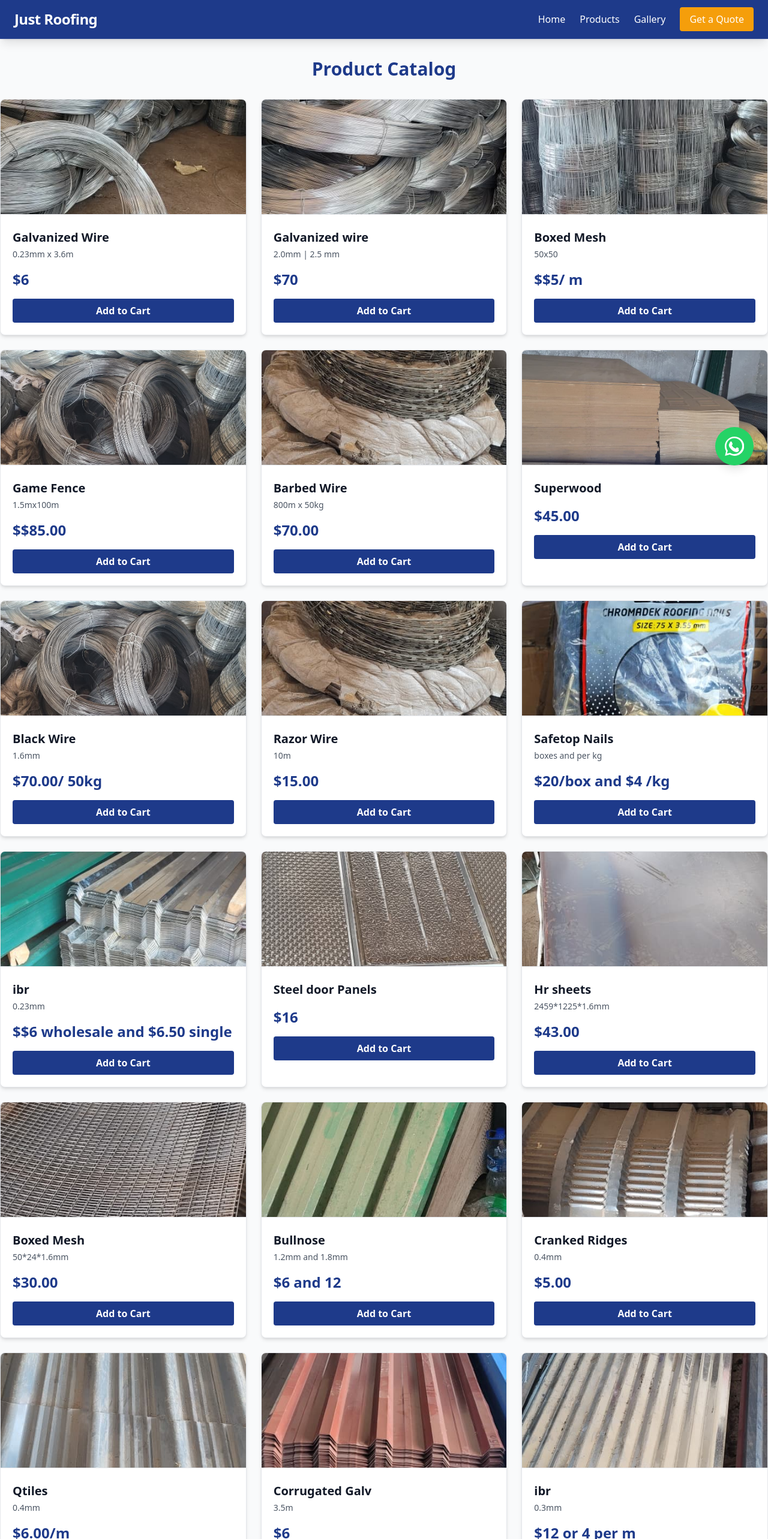
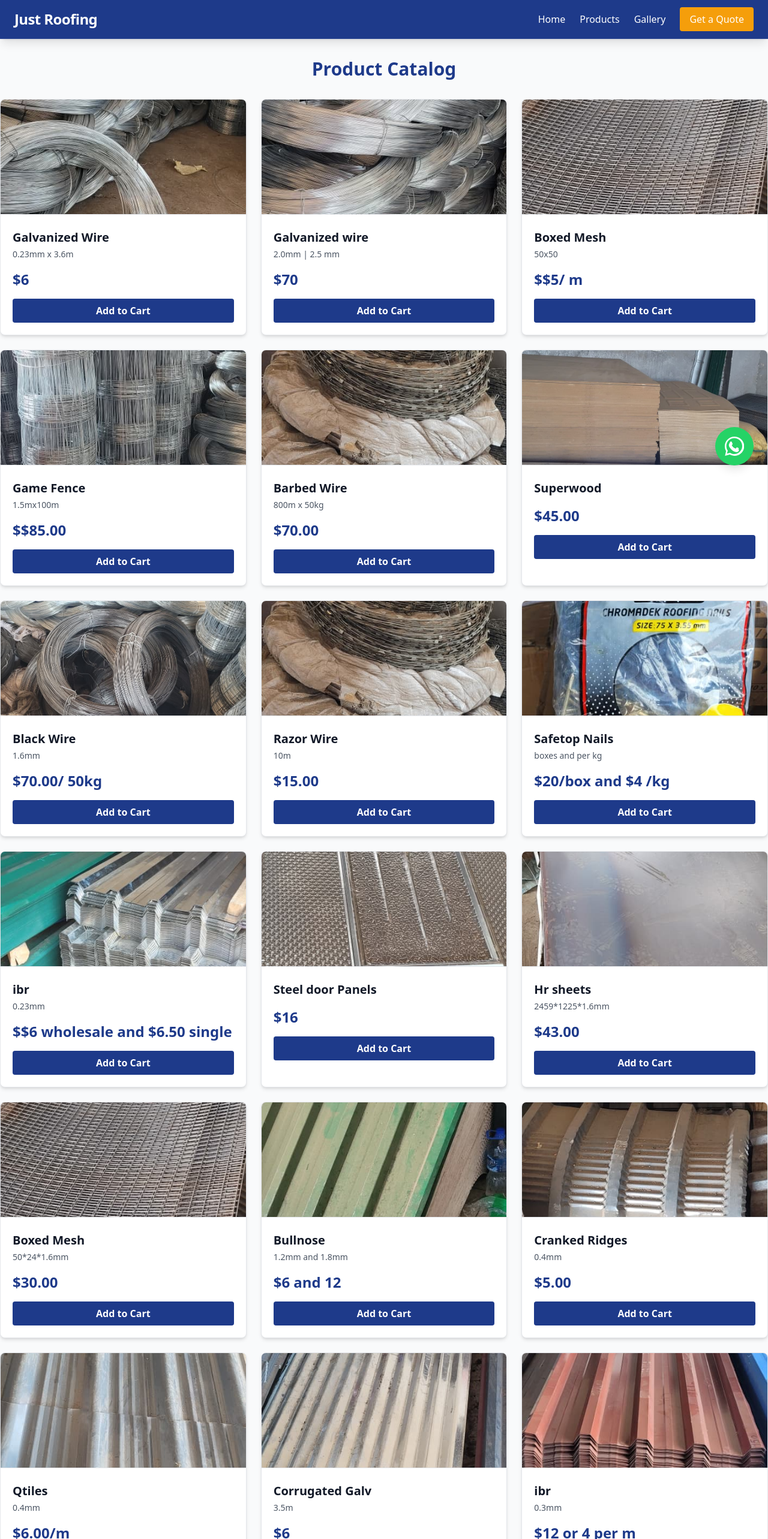
Before and after one commit to TadaisheChibondo/Just_Roofing, a React (Vite) app in the folder frontend/: page /catalog in a window 1280 px wide. Shown: the top 2566 px of the page at 60% size. Built offline with nearby package versions, Linux system fonts and the light colour scheme.

Commit message:
changed product names final

```diff
--- a/frontend/src/data.js
+++ b/frontend/src/data.js
@@ -18,14 +18,14 @@ export const catalogData = [
     name: "Boxed Mesh",
     specification: "50x50 ",
     price: "$5/ m",
-    image: "/images/4.jpeg",
+    image: "/images/14.jpeg",
   },
   {
     id: 5,
     name: "Game Fence",
     specification: "1.5mx100m",
     price: "$85.00",
-    image: "/images/8.jpeg",
+    image: "/images/4.jpeg",
   },
   {
     id: 6,
@@ -114,14 +114,14 @@ export const catalogData = [
     name: "Corrugated Galv",
     specification: "3.5m",
     price: "6",
-    image: "/images/18.jpeg",
+    image: "/images/19.jpeg",
   },
   {
     id: 18,
     name: "ibr",
     specification: "0.3mm",
     price: "12 or 4 per m",
-    image: "/images/19.jpeg",
+    image: "/images/18.jpeg",
   },
   {
     id: 20,
```
